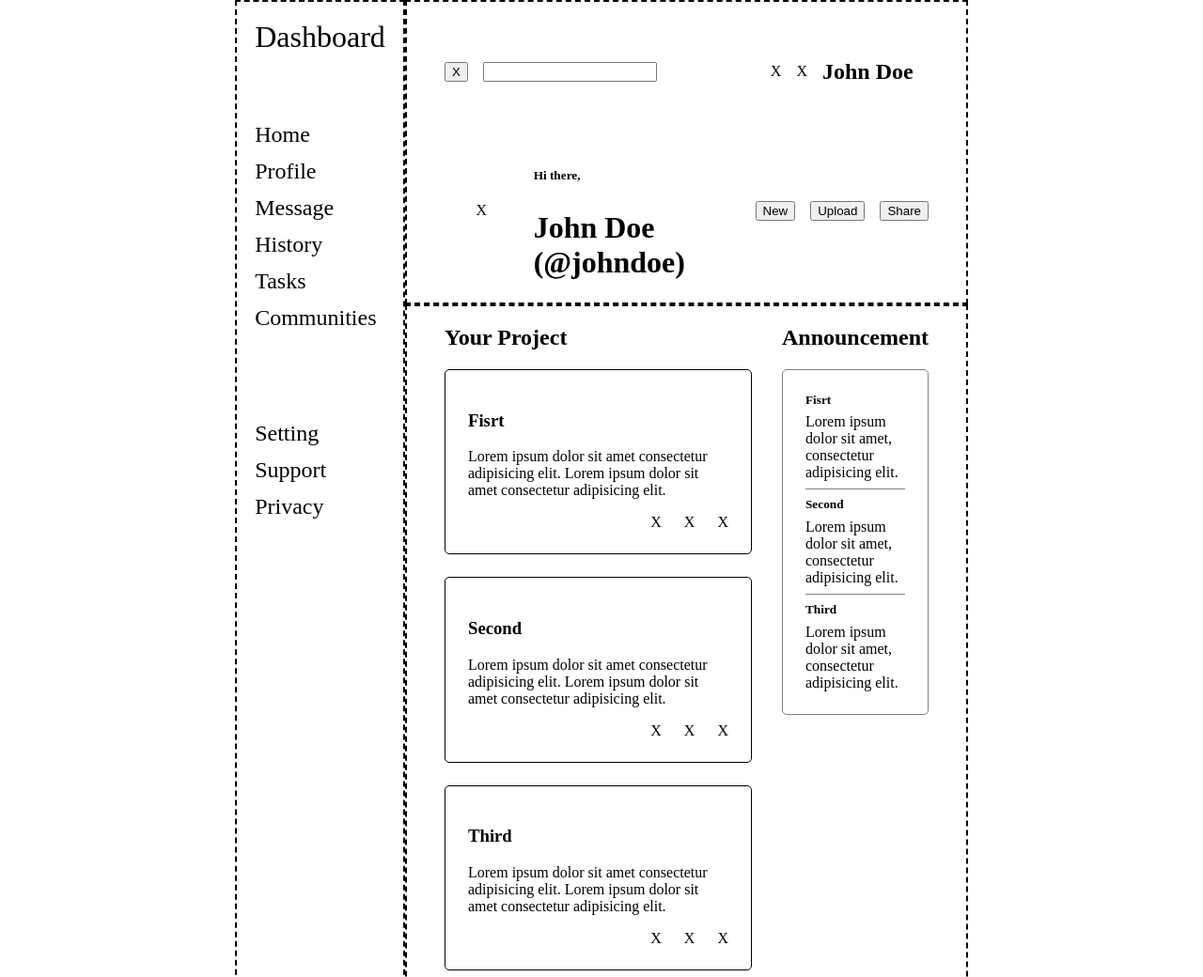
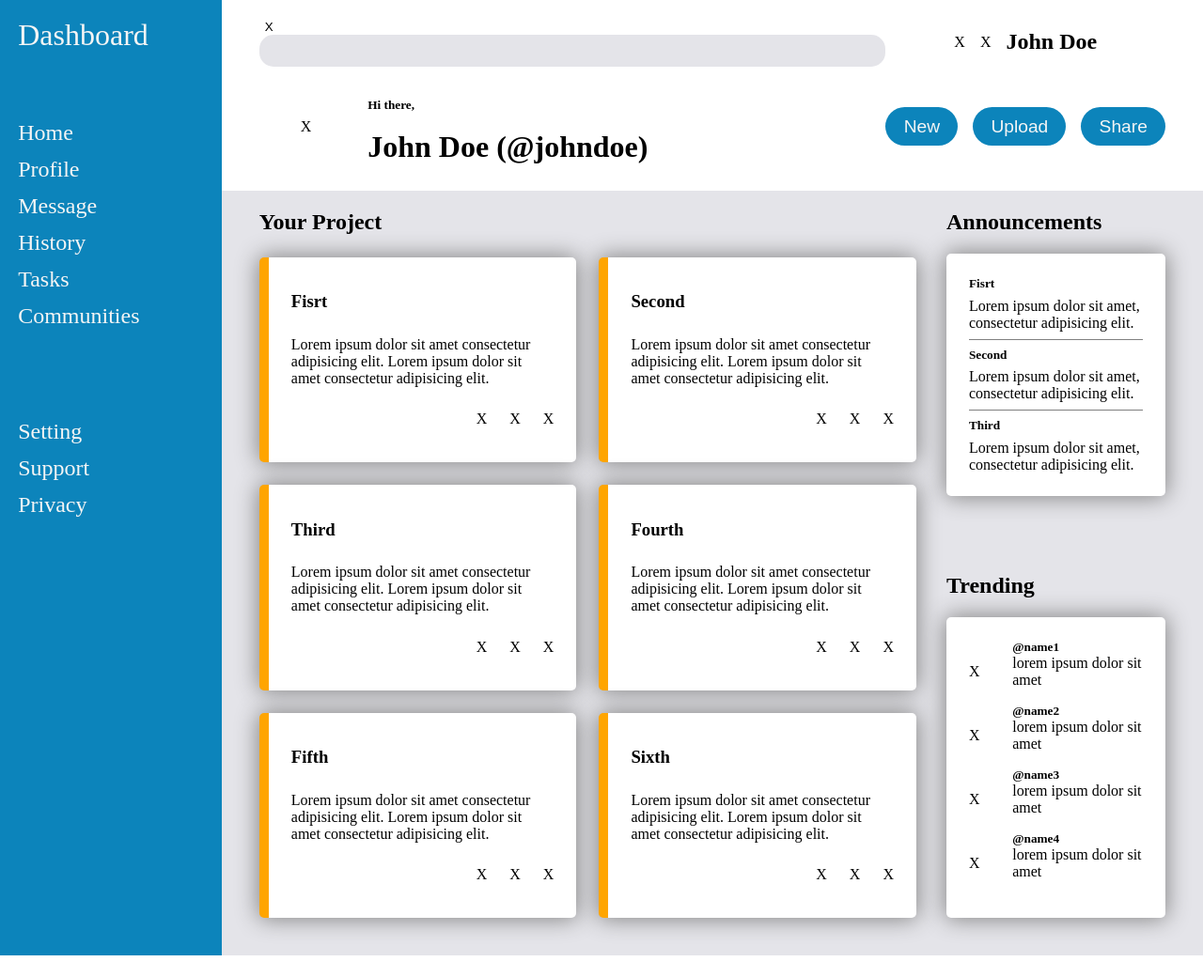
Before and after one commit to Gio-Re/odin-admin-dashboard, a plain HTML site: page index.html in a window 1280 px wide. Shown: the top 1040 px of the page at 94% size. After the commit the page ends 1017 px from the top, so only its background shows below. Drawn offline with Linux system fonts and the light colour scheme.

Commit message:
complete layout

```diff
--- a/index.html
+++ b/index.html
@@ -10,8 +10,10 @@
     <div class="container">
         <div class="header">
             <div class="search">
-                <button>X</button>
-                <input type="search" name="search" id="search">
+                <form action="">
+                    <button type="submit" id="btn">X</button>
+                    <input type="search" name="search" id="search">
+                </form>
             </div>
             <div class="notification">
                 <span>X</span>
@@ -30,22 +32,22 @@
             </div>
         </div>
         <div class="sidebar">
-            <div class="logo">Dashboard</div>
+            <div class="logo"><span></span>Dashboard</div>
             <div class="nav-profile">
                 <ul>
-                    <li>Home</li>
-                    <li>Profile</li>
-                    <li>Message</li>
-                    <li>History</li>
-                    <li>Tasks</li>
-                    <li>Communities</li>
+                    <li><span></span>Home</li>
+                    <li><span></span>Profile</li>
+                    <li><span></span>Message</li>
+                    <li><span></span>History</li>
+                    <li><span></span>Tasks</li>
+                    <li><span></span>Communities</li>
                 </ul>
             </div>
             <div class="nav-general">
                 <ul>
-                    <li>Setting</li>
-                    <li>Support</li>
-                    <li>Privacy</li>
+                    <li><span></span>Setting</li>
+                    <li><span></span>Support</li>
+                    <li><span></span>Privacy</li>
                 </ul>
             </div>
         </div>
@@ -98,7 +100,7 @@
                 </div>
             </div>
             <div class="announcement">
-                <h2>Announcement</h2>
+                <h2>Announcements</h2>
                 <div class="announc-container">
                     <div>
                         <h5>Fisrt</h5>
@@ -114,7 +116,31 @@
                     </div>
                 </div>
             </div>
-            <div class="trending"></div>
+            <div class="trending">
+                <h2>Trending</h2>
+                <div>
+                    <div class="img-profile">X</div>
+                    <div class="profile">
+                        <h5>@name1</h5>
+                        <p>lorem ipsum dolor sit amet</p>
+                    </div>
+                    <div class="img-profile">X</div>
+                    <di class="profile">
+                        <h5>@name2</h5>
+                        <p>lorem ipsum dolor sit amet</p>
+                    </di>
+                    <div class="img-profile">X</div>
+                    <div class="profile">
+                        <h5>@name3</h5>
+                        <p>lorem ipsum dolor sit amet</p>
+                    </div>
+                    <div class="img-profile">X</div>
+                    <div class="profile">
+                        <h5>@name4</h5>
+                        <p>lorem ipsum dolor sit amet</p>
+                    </div>
+                </div>
+            </div>
         </div>
     </div>
 </body>
--- a/style.css
+++ b/style.css
@@ -1,21 +1,22 @@
+:root {
+    --blue : rgb(12, 132, 187);
+    --grey : rgb(228, 228, 233);
+}
+
 body {
-    margin: 0px 250px;
+    margin: 0px 0px;
 }
 
 .container {
-    height: 100vh;
     display: grid;
     grid-template-columns: 1fr 4fr;
-    grid-template-rows: 1fr 5fr;
+    grid-template-rows: 1fr 4fr;
     align-items: stretch;
 }
 
-.container >  * {
-    border: 2px dashed black;
-    border-collapse:collapse;
-}
-
 .sidebar {
+    background-color: var(--blue);
+    color: whitesmoke;
     padding: 1.2em;
     grid-column: 1;
     grid-row: 1 / 3;
@@ -66,6 +67,20 @@ ul {
     justify-self: start;
 }
 
+#search {
+    appearance: none;
+    border: none;
+    border-radius: 15px;
+    background-color: var(--grey);
+    height: 2.5em;
+    width: 50em;
+}
+
+#btn {
+    border: none;
+    background-color: transparent;
+}
+
 .profile-info {
     display: grid;
     grid-template-columns: 1fr 3fr;
@@ -99,16 +114,31 @@ ul {
     gap: 1em;
 }
 
+.button button{
+    border: none;
+    background-color: var(--blue);
+    border-radius: 25px;
+    font-size: 1.2em;
+    color: whitesmoke;
+    padding: .5em 1em;
+
+}
+
 .main-content {
+    background-color: rgb(228, 228, 233);
     padding: 0 2.5em;
+    padding-bottom: 2.5em;
     display: grid;
     grid-template-columns: 3fr 1fr;
     grid-template-rows: 1fr 1fr;
-    gap: 2em;
+    column-gap: 2em;
 }
 
 .project {
     grid-row: 1 / 3;
+    display: grid;
+    grid-auto-flow: row;
+    grid-template-rows: 1fr 10fr;
 }
 
 .card-container {
@@ -118,9 +148,19 @@ ul {
 }
 
 .card {
+    background-color: white;
     padding: 1.5em;
-    border: 1px solid black;
+    box-shadow: 0px 0px 25px 1px gray;
+    border-left: 10px solid orange;
     border-radius: 5px;
+    display: flex;
+    flex-direction: column;
+    justify-content: space-around;
+}
+
+.card h3,
+.card p {
+    margin: 0;
 }
 
 .card-func {
@@ -145,7 +185,8 @@ ul {
 }
 
 .announc-container {
-    border: 1px solid gray;
+    background-color: white;
+    box-shadow: 0px 0px 25px 1px gray;
     border-radius: 5px;
     padding: 1.5em;
 }
@@ -161,3 +202,32 @@ ul {
     padding-bottom: 0;
     margin-bottom: 0;
 }
+
+.trending {
+    align-self: end;
+}
+
+.trending h5,
+.trending p {
+    margin: 0;
+}
+
+.trending p {
+    margin-bottom: 1em;
+}
+
+.trending > div {
+    background-color: white;
+    display: grid;
+    grid-template-columns: 1fr 3fr;
+    grid-template-rows: repeat(4, 1fr);
+    box-shadow: 0px 0px 25px 1px gray;
+    border-radius: 5px;
+    padding: 1.5em;
+    align-items: center;
+}
+
+
+.trending > .img-profile {
+    grid-column: 1 / 2;
+}
```
